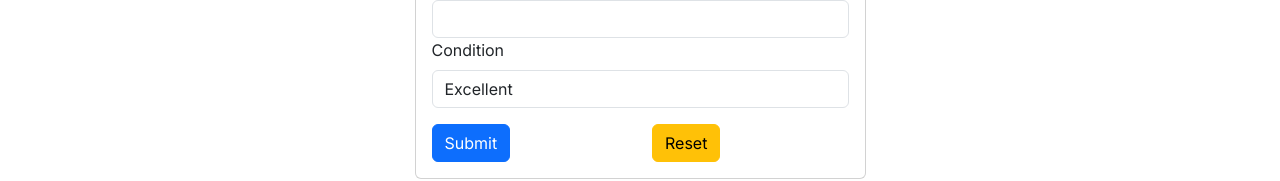
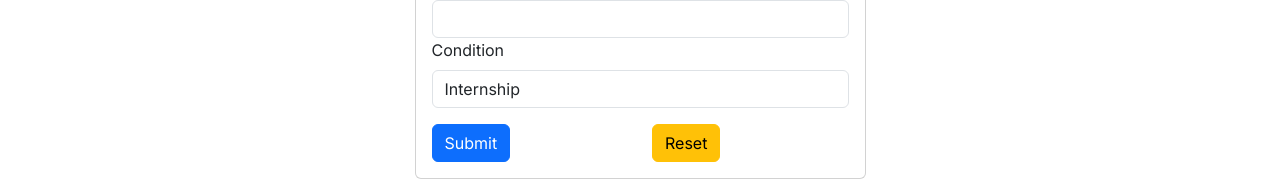
Before and after one commit to project-janus-3/company-connector, a Next.js app: page /add in a window 1280 px wide. Shown: the part 249-430 px from the top of the page. Built offline with nearby package versions, Linux system fonts and the light colour scheme; no server answers; sample sign-in values are in the browser's storage.

Commit message:
Update AddStuffForm.tsx

```diff
--- a/src/components/AddStuffForm.tsx
+++ b/src/components/AddStuffForm.tsx
@@ -10,9 +10,14 @@ import { addStuff } from '@/lib/dbActions';
 import LoadingSpinner from '@/components/LoadingSpinner';
 import { AddStuffSchema } from '@/lib/validationSchemas';
 
-const onSubmit = async (data: { name: string; quantity: number; owner: string; condition: string }) => {
+const onSubmit = async (data: { description: string; openings: number; owner: string; type: string }) => {
   // console.log(`onSubmit data: ${JSON.stringify(data, null, 2)}`);
-  await addStuff(data);
+  await addStuff({
+    name: data.description,
+    quantity: data.openings,
+    owner: data.owner,
+    condition: data.type,
+  });
   swal('Success', 'Your item has been added', 'success', {
     timer: 2000,
   });
@@ -51,29 +56,28 @@ const AddStuffForm: React.FC = () => {
                   <Form.Label>Name</Form.Label>
                   <input
                     type="text"
-                    {...register('name')}
-                    className={`form-control ${errors.name ? 'is-invalid' : ''}`}
+                    {...register('description')}
+                    className={`form-control ${errors.description ? 'is-invalid' : ''}`}
                   />
-                  <div className="invalid-feedback">{errors.name?.message}</div>
+                  <div className="invalid-feedback">{errors.description?.message}</div>
                 </Form.Group>
                 <Form.Group>
                   <Form.Label>Quantity</Form.Label>
                   <input
                     type="number"
-                    {...register('quantity')}
-                    className={`form-control ${errors.quantity ? 'is-invalid' : ''}`}
+                    {...register('openings')}
+                    className={`form-control ${errors.openings ? 'is-invalid' : ''}`}
                   />
-                  <div className="invalid-feedback">{errors.quantity?.message}</div>
+                  <div className="invalid-feedback">{errors.openings?.message}</div>
                 </Form.Group>
                 <Form.Group>
                   <Form.Label>Condition</Form.Label>
-                  <select {...register('condition')} className={`form-control ${errors.condition ? 'is-invalid' : ''}`}>
-                    <option value="excellent">Excellent</option>
-                    <option value="good">Good</option>
-                    <option value="fair">Fair</option>
-                    <option value="poor">Poor</option>
+                  <select {...register('type')} className={`form-control ${errors.type ? 'is-invalid' : ''}`}>
+                    <option value="internship">Internship</option>
+                    <option value="permanent">Permanent</option>
+                    <option value="both">Both</option>
                   </select>
-                  <div className="invalid-feedback">{errors.condition?.message}</div>
+                  <div className="invalid-feedback">{errors.type?.message}</div>
                 </Form.Group>
                 <input type="hidden" {...register('owner')} value={currentUser} />
                 <Form.Group className="form-group">
```
